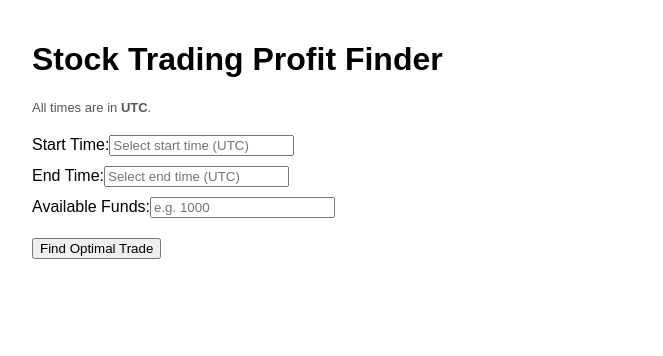
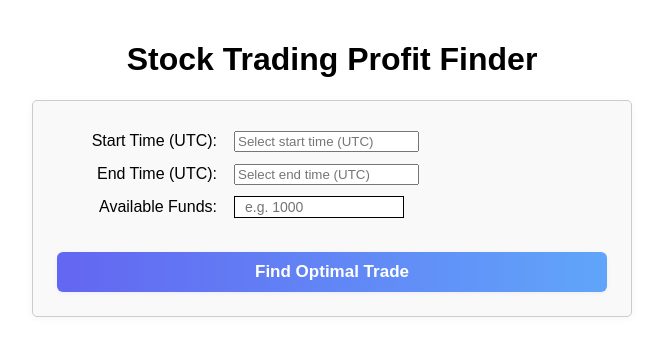
Before and after one commit to luboivanov/stock-trading-app, a React (Create React App) app in the folder frontend/: page / in a window 1280 px wide. Shown: the top 356 px of the page, without its empty margins (308-971 px from the left). Built offline with nearby package versions, Linux system fonts and the light colour scheme.

Commit message:
UX improvements - box borders, elements alignment

```diff
--- a/frontend/src/App.tsx
+++ b/frontend/src/App.tsx
@@ -19,7 +19,7 @@ const App: React.FC = () => {
     buyPrice: number;
     sellPrice: number;
     stocksBought: number;
-    profit: number;
+    profit: number | null;
   } | null>(null);
   const [error, setError] = useState('');
 
@@ -59,12 +59,19 @@ const App: React.FC = () => {
       }
 
       const stocksBought = Math.floor(fundsNum / data.buyPrice);
+      let profit = null;
       if (stocksBought === 0) {
-        setError('Insufficient funds to buy any stocks at the buy price.');
+        setResult({
+          buyTime: data.buyTime,
+          sellTime: data.sellTime,
+          buyPrice: data.buyPrice,
+          sellPrice: data.sellPrice,
+          stocksBought: 0,
+          profit: null,
+        });
         return;
       }
-      const profit = stocksBought * (data.sellPrice - data.buyPrice);
-
+      profit = stocksBought * (data.sellPrice - data.buyPrice);
       setResult({
         buyTime: data.buyTime,
         sellTime: data.sellTime,
@@ -88,17 +95,31 @@ const App: React.FC = () => {
 
   return (
     <div style={{ maxWidth: 600, margin: 'auto', padding: 20, fontFamily: 'Arial, sans-serif' }}>
-      <h1>Stock Trading Profit Finder</h1>
-      <p style={{ color: '#555', fontSize: 13, marginBottom: 20 }}>
-        All times are in <strong>UTC</strong>.
-      </p>
-      <label>
-        Start Time:
+      <h1 style={{ textAlign: 'center' }}>Stock Trading Profit Finder</h1>
+
+      <form
+        style={{
+          background: '#f9f9f9', // match result card
+          border: '1px solid #ccc', // match result card
+          borderRadius: 5, // match result card
+          padding: 24,
+          boxShadow: '0 2px 8px rgba(0,0,0,0.04)',
+          display: 'flex',
+          flexDirection: 'column',
+          gap: 18,
+          marginBottom: 24,
+        }}
+        onSubmit={e => { e.preventDefault(); handleQuery(); }}
+      >
+        <table style={{ width: '100%', borderCollapse: 'collapse', marginBottom: 0 }}>
+          <tbody>
+            <tr style={{ height: 33 }}>
+              <td style={{ minWidth: 160, width: 180, fontWeight: 500, textAlign: 'right', padding: '0 16px 0 0', verticalAlign: 'middle', whiteSpace: 'nowrap' }}>Start Time (UTC):</td>
+              <td style={{ width: '100%' }}>
                 <DatePicker
                   selected={startTimeStr ? utcStringToLocalDate(startTimeStr) : null}
                   onChange={date => {
                     if (date) {
-              // Use local time components to build a UTC ISO string
                       const year = date.getFullYear();
                       const month = date.getMonth();
                       const day = date.getDate();
@@ -116,10 +137,13 @@ const App: React.FC = () => {
                   timeIntervals={1}
                   dateFormat="yyyy-MM-dd HH:mm:ss 'UTC'"
                   placeholderText="Select start time (UTC)"
+                  popperPlacement="bottom"
                 />
-      </label>
-      <label style={{ display: 'block', marginTop: 10 }}>
-        End Time:
+              </td>
+            </tr>
+            <tr style={{ height: 33 }}>
+              <td style={{ minWidth: 160, width: 180, fontWeight: 500, textAlign: 'right', padding: '0 16px 0 0', verticalAlign: 'middle', whiteSpace: 'nowrap' }}>End Time (UTC):</td>
+              <td style={{ width: '100%' }}>
                 <DatePicker
                   selected={endTimeStr ? utcStringToLocalDate(endTimeStr) : null}
                   onChange={date => {
@@ -142,10 +166,13 @@ const App: React.FC = () => {
                   dateFormat="yyyy-MM-dd HH:mm:ss 'UTC'"
                   placeholderText="Select end time (UTC)"
                   minDate={startTimeStr ? utcStringToLocalDate(startTimeStr) : undefined}
+                  popperPlacement="bottom"
                 />
-      </label>
-      <label style={{ display: 'block', marginTop: 10 }}>
-        Available Funds:
+              </td>
+            </tr>
+            <tr style={{ height: 33 }}>
+              <td style={{ minWidth: 160, width: 180, fontWeight: 500, textAlign: 'right', padding: '0 16px 0 0', verticalAlign: 'middle', whiteSpace: 'nowrap' }}>Available Funds:</td>
+              <td style={{ width: '100%' }}>
                 <input
                   type="number"
                   min="0"
@@ -153,12 +180,66 @@ const App: React.FC = () => {
                   value={funds}
                   onChange={e => setFunds(e.target.value)}
                   placeholder="e.g. 1000"
+                  style={{
+                    width: 170,
+                    height: 22,
+                    padding: '0 36px 0 10px',
+                    borderRadius: 0,
+                    border: '1px solid black',
+                    fontSize: 14, // 1px smaller than before
+                    boxSizing: 'border-box',
+                    display: 'block',
+                    marginTop: 0,
+                    marginBottom: 0,
+                  }}
                 />
-      </label>
-      <button style={{ marginTop: 20 }} onClick={handleQuery}>
+              </td>
+            </tr>
+          </tbody>
+        </table>
+        <button
+          type="submit"
+          style={{
+            marginTop: 10,
+            padding: '10px 0',
+            borderRadius: 6,
+            border: 'none',
+            background: 'linear-gradient(90deg, #6366f1 0%, #60a5fa 100%)',
+            color: '#fff',
+            fontWeight: 600,
+            fontSize: 17,
+            cursor: 'pointer',
+            boxShadow: '0 1px 4px rgba(99,102,241,0.08)'
+          }}
+        >
           Find Optimal Trade
         </button>
-      {error && <p style={{ color: 'red', marginTop: 20 }}>{error}</p>}
+      </form>
+      {error && (
+        <div
+          style={{
+            color: '#222', // Match label color
+            background: '#f3f4f6',
+            border: '1px solid #ff5858',
+            borderRadius: 6,
+            padding: '16px 20px',
+            marginTop: 24,
+            fontWeight: 500,
+            fontSize: 16,
+            fontFamily: 'Arial, sans-serif', // Match label font
+            boxShadow: '0 2px 8px rgba(255,88,88,0.08)'
+          }}
+        >
+          <span style={{ marginRight: 8, fontSize: 20, verticalAlign: 'middle' }}>⚠️</span>
+          {(() => {
+            try {
+              const parsed = JSON.parse(error);
+              if (parsed && parsed.message) return parsed.message;
+            } catch {}
+            return error;
+          })()}
+        </div>
+      )}
       {result && (
         <div
           style={{
@@ -169,19 +250,25 @@ const App: React.FC = () => {
             backgroundColor: '#f9f9f9',
           }}
         >
-          <h2>Result:</h2>
+          <h2>Recommended Action:</h2>
           <p>
             Buy Time: <strong>{new Date(result.buyTime).toLocaleString('en-US', { timeZone: 'UTC', year: 'numeric', month: 'long', day: 'numeric' })}</strong> at price <strong>${result.buyPrice.toFixed(2)}</strong>
           </p>
           <p>
             Sell Time: <strong>{new Date(result.sellTime).toLocaleString('en-US', { timeZone: 'UTC', year: 'numeric', month: 'long', day: 'numeric' })}</strong> at price <strong>${result.sellPrice.toFixed(2)}</strong>
           </p>
+          {result.stocksBought === 0 ? (
+            <p style={{ color: '#b91c1c', fontWeight: 500, marginTop: 12 }}>Insufficient funds to buy any stocks at the buy price.</p>
+          ) : (
+            <>
               <p>
-            Stocks Bought: <strong>{result.stocksBought}</strong>
+                Stocks You can Buy: <strong>{result.stocksBought}</strong>
               </p>
               <p>
-            Profit: <strong>${result.profit.toFixed(2)}</strong>
+                Potential Profit: <strong>${result.profit?.toFixed(2) || 0}</strong>
               </p>
+            </>
+          )}
         </div>
       )}
     </div>
```
Lines whose indentation alone changed are shown as unchanged.
